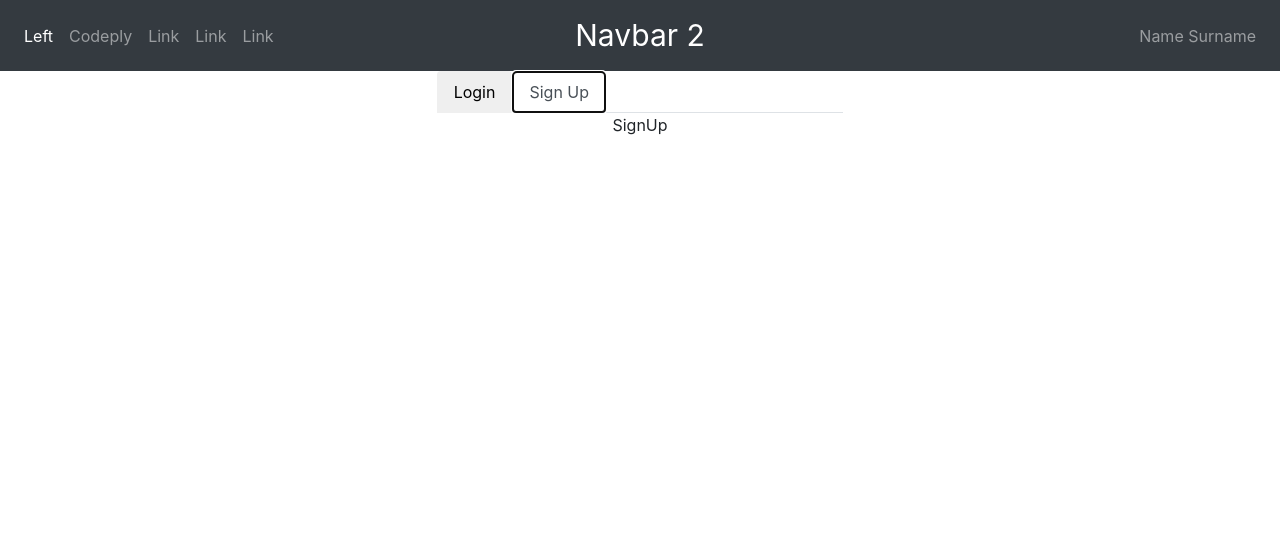
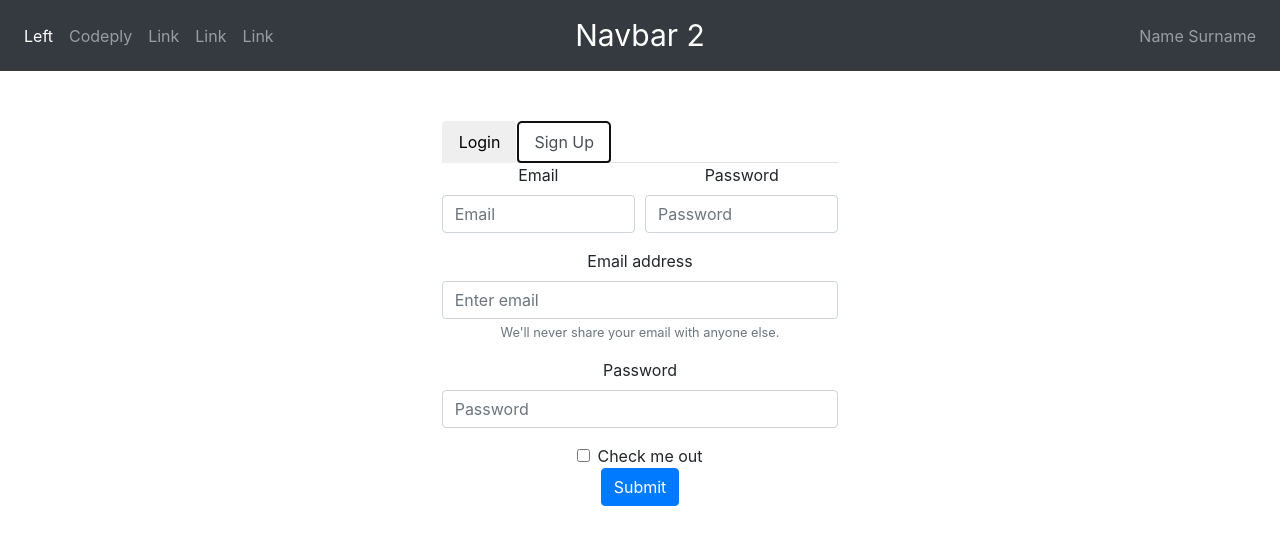
Before and after one commit to hovik23/etl-monster, a React (Create React App) app in the folder client/: page / in a window 1280 px wide. Both pictures are taken after a click on the tab "Sign Up". Shown: the top 544 px of the page. Built offline with nearby package versions, Linux system fonts and the light colour scheme.

Commit message:
added sign-up forms

```diff
--- a/client/public/static/style/style.css
+++ b/client/public/static/style/style.css
@@ -10,3 +10,7 @@
   display: flex;
   align-items: center;
 }
+
+.sign-up-form {
+  padding-top: 50px;
+}
--- a/client/src/App.js
+++ b/client/src/App.js
@@ -1,12 +1,13 @@
 import './App.css';
 import NavBar from './components/NavBar.js';
 import SignUpForm from './components/SignUpForm.jsx'
+import LoginTabs from './components/LoginTabs.jsx'
 
 function App() {
   return (
     <div className="App">
       <NavBar/>
-      <SignUpForm/>
+      <LoginTabs/>
     </div>
   );
 }
--- /dev/null
+++ b/client/src/components/LoginForm.jsx
@@ -0,0 +1,8 @@
+function LoginForm() {
+	return(
+		<>
+		</>
+	)
+}
+
+export default LoginForm;
--- /dev/null
+++ b/client/src/components/LoginTabs.jsx
@@ -0,0 +1,30 @@
+import SignUpForm from './SignUpForm.jsx'
+import LoginForm from './LoginForm.jsx'
+
+function LoginTabs() {
+    return(
+      <div class="sign-up-form">
+      <div class="col-md-4 offset-md-4">
+        <ul class="nav nav-tabs" id="myTab" role="tablist">
+          <li class="nav-item" role="presentation">
+            <button class="nav-link active" id="home-tab" data-bs-toggle="tab" data-bs-target="#home" type="button" role="tab" aria-controls="home" aria-selected="true">Login</button>
+          </li>
+          <li class="nav-item" role="presentation">
+            <button class="nav-link" id="profile-tab" data-bs-toggle="tab" data-bs-target="#profile" type="button" role="tab" aria-controls="profile" aria-selected="false">Sign Up</button>
+          </li>
+        </ul>
+
+        <div class="tab-content" id="myTabContent">
+          <div class="tab-pane fade show active" id="home" role="tabpanel" aria-labelledby="home-tab">
+            <LoginForm/>
+          </div>
+          <div class="tab-pane fade" id="profile" role="tabpanel" aria-labelledby="profile-tab">
+            <SignUpForm/>
+          </div>
+        </div>
+        </div>
+      </div>
+    )
+}
+
+export default LoginTabs;
--- a/client/src/components/NavBar.js
+++ b/client/src/components/NavBar.js
@@ -7,7 +7,7 @@ function NavBar() {
                         <a class="nav-link" href="#">Left</a>
                     </li>
                     <li class="nav-item">
-                        <a class="nav-link" href="//codeply.com">Codeply</a>
+                        <a class="nav-link" href="#">Codeply</a>
                     </li>
                     <li class="nav-item">
                         <a class="nav-link" href="#">Link</a>
--- a/client/src/components/SignUpForm.jsx
+++ b/client/src/components/SignUpForm.jsx
@@ -1,23 +1,32 @@
 function SignUpForm() {
-    return(
-      <div class="row">
-      <div class="col-md-4 offset-md-4">
-        <ul class="nav nav-tabs" id="myTab" role="tablist">
-          <li class="nav-item" role="presentation">
-            <button class="nav-link active" id="home-tab" data-bs-toggle="tab" data-bs-target="#home" type="button" role="tab" aria-controls="home" aria-selected="true">Login</button>
-          </li>
-          <li class="nav-item" role="presentation">
-            <button class="nav-link" id="profile-tab" data-bs-toggle="tab" data-bs-target="#profile" type="button" role="tab" aria-controls="profile" aria-selected="false">Sign Up</button>
-          </li>
-        </ul>
-
-        <div class="tab-content" id="myTabContent">
-          <div class="tab-pane fade show active" id="home" role="tabpanel" aria-labelledby="home-tab">Login</div>
-          <div class="tab-pane fade" id="profile" role="tabpanel" aria-labelledby="profile-tab">SignUp</div>
-        </div>
-        </div>
-      </div>
-    )
+	return(
+		<form>
+			<div class="form-group">
+				<div class="form-row">
+				    <div class="form-group col-md-6">
+				      <label for="inputEmail4">Email</label>
+				      <input type="email" class="form-control" id="inputEmail4" placeholder="Email"/>
+				    </div>
+				    <div class="form-group col-md-6">
+				      <label for="inputPassword4">Password</label>
+				      <input type="password" class="form-control" id="inputPassword4" placeholder="Password"/>
+				    </div>
+				  </div>
+				<label for="exampleInputEmail1">Email address</label>
+				<input type="email" class="form-control" id="exampleInputEmail1" aria-describedby="emailHelp" placeholder="Enter email"/>
+				<small id="emailHelp" class="form-text text-muted">We'll never share your email with anyone else.</small>
+				</div>
+				<div class="form-group">
+				<label for="exampleInputPassword1">Password</label>
+				<input type="password" class="form-control" id="exampleInputPassword1" placeholder="Password"/>
+				</div>
+				<div class="form-check">
+				<input type="checkbox" class="form-check-input" id="exampleCheck1"/>
+				<label class="form-check-label" for="exampleCheck1">Check me out</label>
+			</div>
+			<button type="submit" class="btn btn-primary">Submit</button>
+		</form>
+	)
 }
 
 export default SignUpForm;
```
